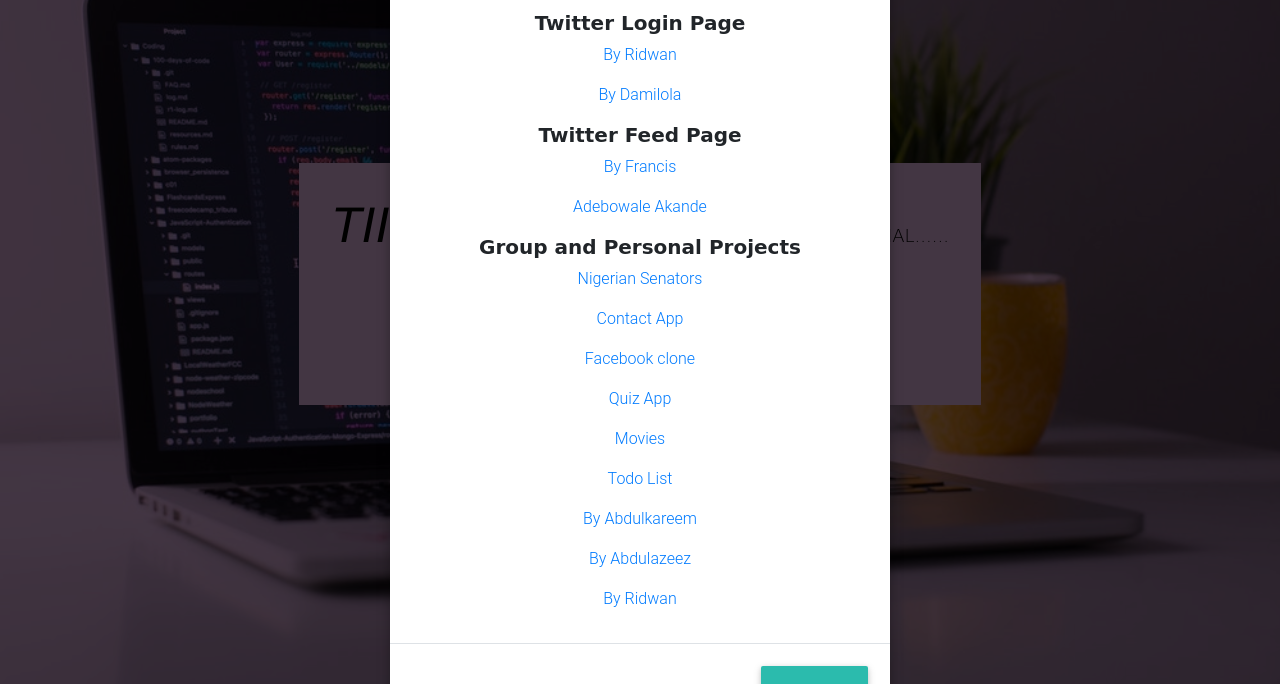
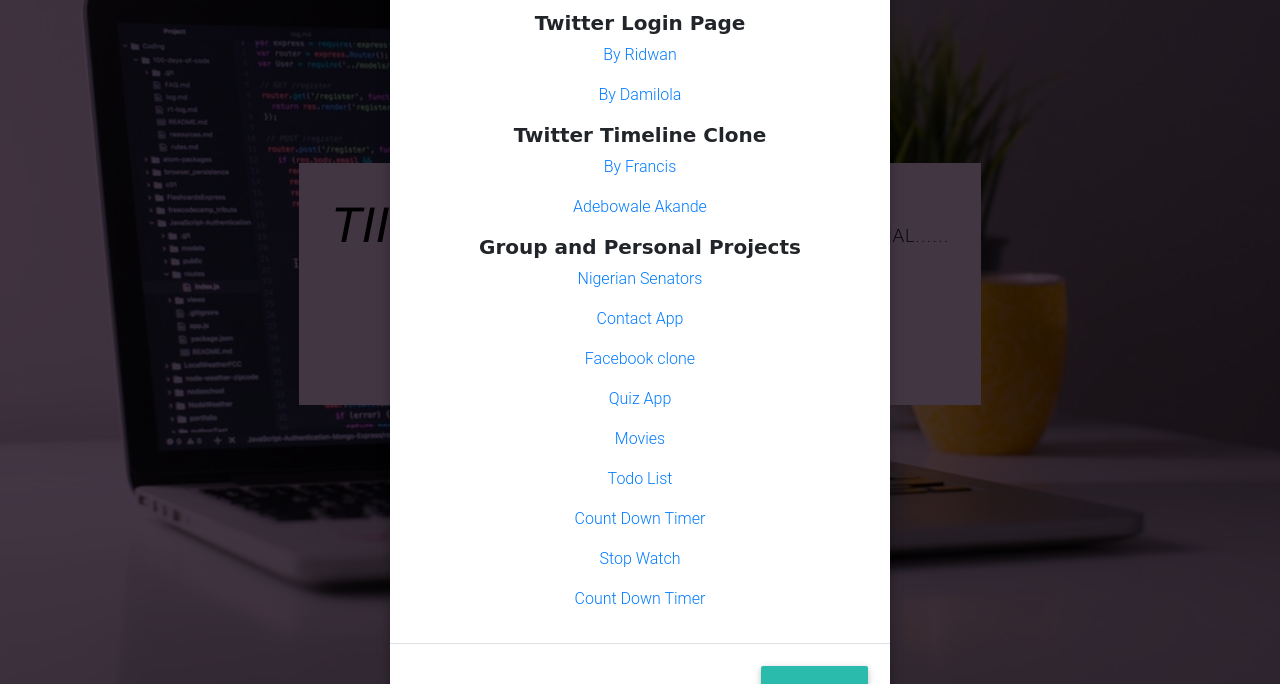
Before and after one commit to ebobzom/TIIDELab-Projects, a plain HTML site: page index.html in a window 1280 px wide. Both pictures are taken after a click on the button "GET PROJECT LINKS". Shown: the part 116-800 px from the top of the page. Drawn offline with nearby package versions, Linux system fonts and the light colour scheme.

Commit message:
change naming

```diff
--- a/index.html
+++ b/index.html
@@ -70,7 +70,7 @@
                   >
                 </p>
 
-                <h5>Twitter Feed Page</h5>
+                <h5>Twitter Timeline Clone</h5>
                 <p>
                   <a
                     target="_blank"
@@ -130,19 +130,19 @@
                   <a
                     target="_blank"
                     href="https://countdownbykareem.netlify.com/"
-                    >By Abdulkareem</a
+                    >Count Down Timer</a
                   >
                 </p>
                 <p>
                   <a
                     target="_blank"
                     href="https://azeez-stopwatch.netlify.com/"
-                    >By Abdulazeez</a
+                    >Stop Watch</a
                   >
                 </p>
                 <p>
                   <a target="_blank" href="https://count-timer.netlify.com/"
-                    >By Ridwan</a
+                    >Count Down Timer</a
                   >
                 </p>
               </div>
```
